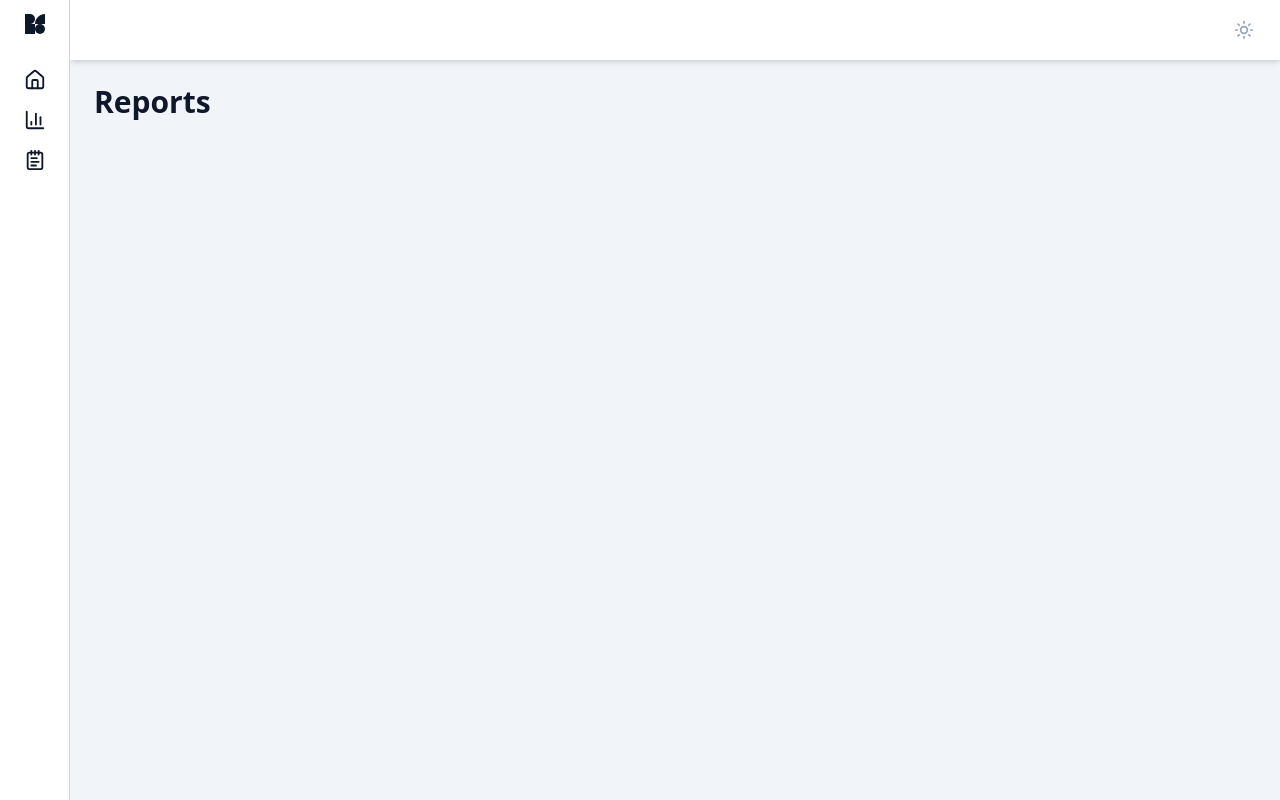
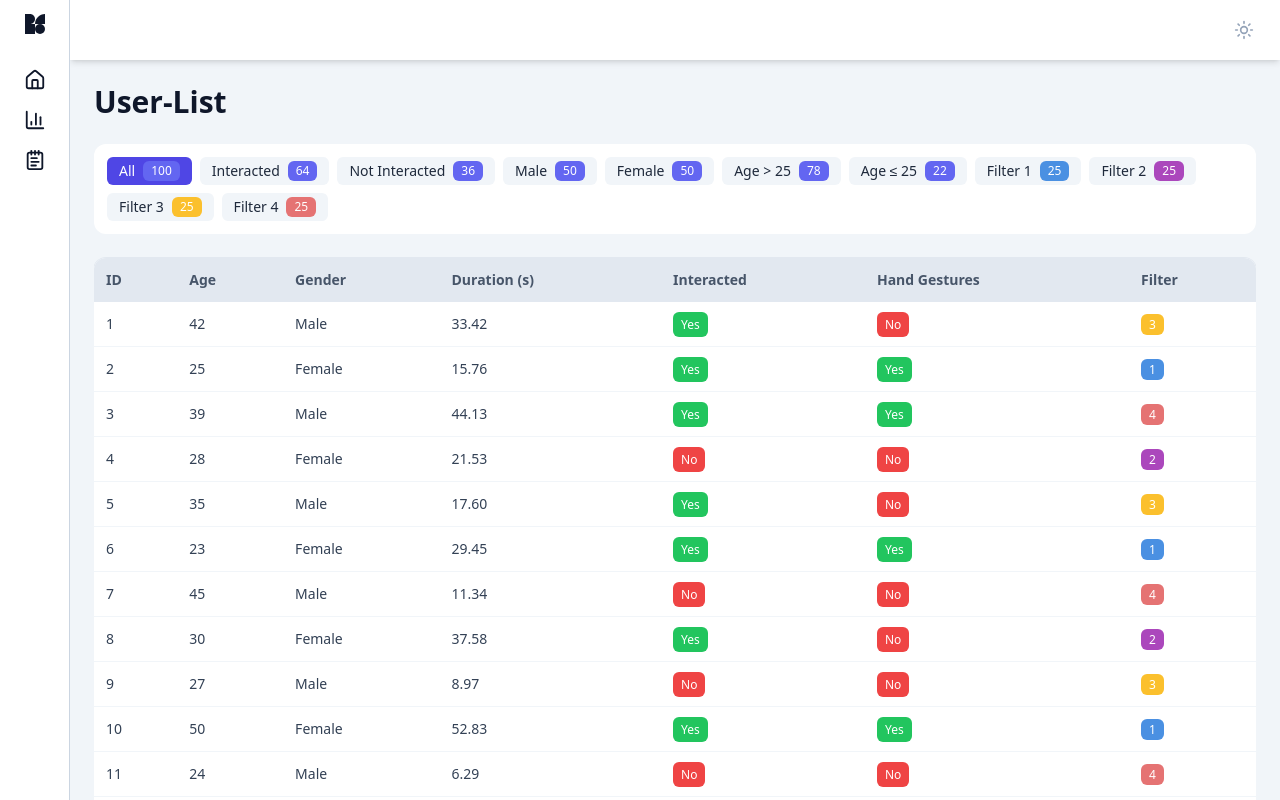
Before and after one commit to Mdeeq08/Data-visualization, a React (Vite) app: page /reports in a window 1280 px wide. Built offline with nearby package versions, Linux system fonts and the light colour scheme.

Commit message:
Add list page to show all avaible data plus add animation

```diff
--- a/package.json
+++ b/package.json
@@ -13,6 +13,7 @@
   "dependencies": {
     "@uidotdev/usehooks": "^2.4.1",
     "clsx": "^2.1.1",
+    "framer-motion": "^12.7.4",
     "lucide-react": "^0.441.0",
     "react": "^18.3.1",
     "react-dom": "^18.3.1",
--- a/src/data/chartDataService.js
+++ b/src/data/chartDataService.js
@@ -1,4 +1,5 @@
 // src/data/analytics-data.js
+import database from "./database.json";
 
 const DAYS = ["Monday", "Tuesday", "Wednesday", "Thursday", "Friday", "Saturday", "Sunday"];
 let cachedRawData = [];
@@ -10,6 +11,7 @@ function assignRandomDay(entries) {
     }));
 }
 
+export const getAllUsers = async () => database;
 async function fetchRawData() {
     if (cachedRawData.length > 0) return cachedRawData;
 
@@ -32,7 +34,10 @@ export const getBarChartData = async () => {
     const grouped = DAYS.map((day) => {
         const dayGroup = interacted.filter((entry) => entry.day === day);
 
-    let Over40M = 0, Under40M = 0, Over40F = 0, Under40F = 0;
+        let Over40M = 0,
+            Under40M = 0,
+            Over40F = 0,
+            Under40F = 0;
 
         dayGroup.forEach((entry) => {
             const isOver40 = entry.age > 40;
@@ -82,7 +87,7 @@ export const getAreaChartData = async () => {
         return {
             day,
             Interacted: interacted,
-      NotInteracted: notInteracted
+            NotInteracted: notInteracted,
         };
     });
 
--- a/src/routes/dashboard/analytics.jsx
+++ b/src/routes/dashboard/analytics.jsx
@@ -68,7 +68,7 @@ const Analytics = () => {
         <BarChart data={data}>
           <XAxis dataKey="month" stroke="#cbd5e1" />
           <YAxis stroke="#cbd5e1" />
-          <Tooltip contentStyle={{ backgroundColor: "#1e293b", borderRadius: "8px", border: "none" }} />
+          <Tooltip contentStyle={{ borderRadius: "8px", border: "none" }} />
           <Legend wrapperStyle={{ color: "white" }} />
           <Bar dataKey="Asia" stackId="a" fill="#14b8a6" />
           <Bar dataKey="Europe" stackId="a" fill="#facc15" />
--- a/src/routes/dashboard/page.jsx
+++ b/src/routes/dashboard/main-page.jsx
@@ -1,15 +1,18 @@
+// src/routes/dashboard/page.jsx
+import { useEffect, useState } from "react";
 import { Area, AreaChart, ResponsiveContainer, Tooltip, XAxis, YAxis, BarChart, Bar, PieChart, Pie, Cell, Legend, CartesianGrid } from "recharts";
 import { useTheme } from "@/hooks/use-theme";
-//import { overviewData } from "@/constants";
-import { Footer } from "@/layouts/footer";
-//import { CreditCard, DollarSign, Package, Users } from "lucide-react";
 import PropTypes from "prop-types";
-import { useEffect, useState } from "react";
-import { getBarChartData, getPieChartData, getAreaChartData } from "../../data/chartDataService";
+import { getBarChartData, getPieChartData, getAreaChartData } from "@/data/chartDataService";
+import { motion } from "framer-motion";
 
+// Component for each filter card at the top of the dashboard
 const StatCard = ({ imageSrc, title, value, change, bgColor }) => (
-    <div
-        className={`card flex flex-col justify-between rounded-xl p-4 text-white shadow-lg`}
+    <motion.div
+        initial={{ opacity: 0, y: 300 }}
+        animate={{ opacity: 1, y: 0 }}
+        transition={{ duration: 0.7 }}
+        className="card flex flex-col justify-between rounded-xl p-4 text-white shadow-lg"
         style={{ background: bgColor }}
     >
         <div className="flex items-start justify-between">
@@ -26,18 +29,19 @@ const StatCard = ({ imageSrc, title, value, change, bgColor }) => (
                 className="w-30 h-30 rounded-full object-contain"
             />
         </div>
-    </div>
+    </motion.div>
 );
 
 StatCard.propTypes = {
-    icon: PropTypes.elementType.isRequired,
+    icon: PropTypes.elementType,
     imageSrc: PropTypes.string,
     title: PropTypes.string.isRequired,
-    value: PropTypes.string.isRequired,
-    change: PropTypes.string.isRequired,
+    value: PropTypes.string,
+    change: PropTypes.string,
     bgColor: PropTypes.string.isRequired,
 };
 
+// Main dashboard page
 const DashboardPage = () => {
     const { theme } = useTheme();
     const [barData, setBarData] = useState([]);
@@ -45,6 +49,7 @@ const DashboardPage = () => {
     const [overviewData, setOverviewData] = useState([]);
     const COLORS = ["#4A90E2", "#AB47BC", "#FBC02D", "#E57373"];
 
+    // Fetch all data for the dashboard
     useEffect(() => {
         getBarChartData().then(setBarData);
         getPieChartData().then(setPieData);
@@ -53,7 +58,10 @@ const DashboardPage = () => {
 
     return (
         <div className="flex flex-col gap-y-6 p-6">
+            {/* Page title */}
             <h1 className="text-3xl font-bold text-slate-900 dark:text-white">Dashboard</h1>
+
+            {/* Filter statistic cards */}
             <div className="grid grid-cols-1 gap-4 md:grid-cols-2 lg:grid-cols-4">
                 <StatCard
                     title="Filter 1"
@@ -77,11 +85,18 @@ const DashboardPage = () => {
                     bgColor="#E57373"
                 />
             </div>
+
+            {/* Pie and Bar Charts */}
             <div className="grid grid-cols-1 gap-4 text-slate-900 dark:text-white md:grid-cols-2 lg:grid-cols-7">
-                <div className="card col-span-1 rounded-xl bg-white p-4 shadow-md md:col-span-2 lg:col-span-3">
+                {/* Pie Chart */}
+                <motion.div
+                    initial={{ opacity: 0, y: 200 }}
+                    animate={{ opacity: 1, y: 0 }}
+                    transition={{ duration: 0.5 }}
+                    className="card col-span-1 rounded-xl bg-white p-4 shadow-md md:col-span-2 lg:col-span-3"
+                >
                     <p className="text-lg font-semibold">Filters</p>
                     <p className="text-sm text-slate-500 dark:text-slate-400">Interactions By Filter Engagement</p>
-
                     <ResponsiveContainer
                         width="100%"
                         height={250}
@@ -118,8 +133,15 @@ const DashboardPage = () => {
                             </Pie>
                         </PieChart>
                     </ResponsiveContainer>
-                </div>
-                <div className="card col-span-1 rounded-xl bg-white p-4 text-slate-900 shadow-md dark:text-white md:col-span-2 lg:col-span-4">
+                </motion.div>
+
+                {/* Bar Chart */}
+                <motion.div
+                    initial={{ opacity: 0, x: 200 }}
+                    animate={{ opacity: 1, x: 0 }}
+                    transition={{ duration: 0.6 }}
+                    className="card col-span-1 rounded-xl bg-white p-4 text-slate-900 shadow-md dark:text-white md:col-span-2 lg:col-span-4"
+                >
                     <p className="text-lg font-semibold">User Engagement</p>
                     <p className="text-sm text-slate-500 dark:text-slate-400">Interactions By Age</p>
                     <ResponsiveContainer
@@ -130,13 +152,11 @@ const DashboardPage = () => {
                             data={barData}
                             barSize={40}
                         >
-                            {/* Grid lines */}
                             <CartesianGrid
+                                vertical={false}
                                 strokeDasharray="3 3"
                                 stroke={theme === "light" ? "#e2e8f0" : "#334155"}
                             />
-
-                            {/* X-axis: days of the week */}
                             <XAxis
                                 dataKey="day"
                                 tickLine={false}
@@ -144,16 +164,12 @@ const DashboardPage = () => {
                                 stroke={theme === "light" ? "#475569" : "#94a3b8"}
                                 style={{ fontSize: "0.85rem" }}
                             />
-
-                            {/* Y-axis */}
                             <YAxis
                                 tickLine={false}
                                 axisLine={false}
                                 stroke={theme === "light" ? "#475569" : "#94a3b8"}
                                 style={{ fontSize: "0.85rem" }}
                             />
-
-                            {/* Tooltip */}
                             <Tooltip
                                 cursor={{ fill: "#0000" }}
                                 contentStyle={{
@@ -162,19 +178,14 @@ const DashboardPage = () => {
                                     color: theme === "light" ? "black" : "white",
                                 }}
                             />
-
-                            {/* Legend */}
                             <Legend
                                 verticalAlign="top"
                                 align="right"
                             />
-
-                            {/* Bars radius={[10, 10, 0, 0]}*/}
                             <Bar
                                 dataKey="Over40M"
                                 stackId="a"
                                 fill="#6366f1"
-                                stroke={theme === "light" ? "#e2e8f0" : "#334155"}
                             />
                             <Bar
                                 dataKey="Under40M"
@@ -193,9 +204,16 @@ const DashboardPage = () => {
                             />
                         </BarChart>
                     </ResponsiveContainer>
-                </div>
+                </motion.div>
             </div>
-            <div className="card mt-4 rounded-xl bg-white p-4 text-slate-900 shadow-md dark:text-white">
+
+            {/* Area Chart */}
+            <motion.div
+                initial={{ opacity: 0, scale: 0.95 }}
+                animate={{ opacity: 1, scale: 1 }}
+                transition={{ duration: 0.5 }}
+                className="card mt-4 rounded-xl bg-white p-4 text-slate-900 shadow-md dark:text-white"
+            >
                 <p className="text-lg font-semibold">User Engagement</p>
                 <p className="text-sm text-slate-500 dark:text-slate-400">Interactions tracked over the week</p>
                 <ResponsiveContainer
@@ -206,7 +224,7 @@ const DashboardPage = () => {
                         <div className="flex items-center gap-2">
                             <div
                                 className="h-3 w-3 rounded-full"
-                                style={{ backgroundColor: "	#6366f1" }}
+                                style={{ backgroundColor: "#6366f1" }}
                             ></div>
                             <span>Interacted</span>
                             <span className="font-bold text-green-600">{overviewData.reduce((sum, d) => sum + d.Interacted, 0)}</span>
@@ -221,6 +239,11 @@ const DashboardPage = () => {
                         </div>
                     </div>
                     <AreaChart data={overviewData}>
+                        <CartesianGrid
+                            vertical={false}
+                            strokeDasharray="3 3"
+                            stroke={theme === "light" ? "#e2e8f0" : "#334155"}
+                        />
                         <defs>
                             <linearGradient
                                 id="colorInteracted"
@@ -231,12 +254,12 @@ const DashboardPage = () => {
                             >
                                 <stop
                                     offset="5%"
-                                    stopColor="	#6366f1"
+                                    stopColor="#6366f1"
                                     stopOpacity={0.8}
                                 />
                                 <stop
                                     offset="95%"
-                                    stopColor="	#6366f1"
+                                    stopColor="#6366f1"
                                     stopOpacity={0}
                                 />
                             </linearGradient>
@@ -259,16 +282,20 @@ const DashboardPage = () => {
                                 />
                             </linearGradient>
                         </defs>
-
                         <XAxis
-                        dataKey="day"
-                         />
-                        <YAxis />
+                            dataKey="day"
+                            tickLine={false}
+                            axisLine={false}
+                        />
+                        <YAxis
+                            tickLine={false}
+                            axisLine={false}
+                        />
                         <Tooltip />
                         <Area
                             type="monotone"
                             dataKey="Interacted"
-                            stroke="	#6366f1"
+                            stroke="#6366f1"
                             fill="url(#colorInteracted)"
                         />
                         <Area
@@ -279,8 +306,7 @@ const DashboardPage = () => {
                         />
                     </AreaChart>
                 </ResponsiveContainer>
-            </div>
-            <Footer />
+            </motion.div>
         </div>
     );
 };
--- /dev/null
+++ b/src/routes/dashboard/reports.jsx
@@ -0,0 +1,166 @@
+// src/routes/reports/page.jsx
+import { useEffect, useState, useMemo } from "react";
+import { getAllUsers } from "@/data/chartDataService";
+import { ChevronLeft, ChevronRight } from "lucide-react";
+import { motion } from "framer-motion";
+
+const ROWS_PER_PAGE = 20;
+const FILTER_COLORS = ["bg-[#4A90E2]", "bg-[#AB47BC]", "bg-[#FBC02D]", "bg-[#E57373]"];
+
+const ReportsPage = () => {
+  const [users, setUsers] = useState([]);
+  const [currentPage, setCurrentPage] = useState(1);
+  const [activeFilter, setActiveFilter] = useState("all");
+
+  useEffect(() => {
+    getAllUsers().then(data => {
+      setUsers(data);
+    });
+  }, []);
+
+  const filterConditions = {
+    all: () => true,
+    interacted: (u) => u.interacted,
+    not_interacted: (u) => !u.interacted,
+    male: (u) => u.gender === "Male",
+    female: (u) => u.gender === "Female",
+    age_above: (u) => u.age > 25,
+    age_below: (u) => u.age <= 25,
+    filter_1: (u) => u.filter === 1,
+    filter_2: (u) => u.filter === 2,
+    filter_3: (u) => u.filter === 3,
+    filter_4: (u) => u.filter === 4,
+  };
+
+  const filterList = useMemo(() => [
+    { label: "All", value: "all" },
+    { label: "Interacted", value: "interacted" },
+    { label: "Not Interacted", value: "not_interacted" },
+    { label: "Male", value: "male" },
+    { label: "Female", value: "female" },
+    { label: "Age > 25", value: "age_above" },
+    { label: "Age ≤ 25", value: "age_below" },
+    { label: "Filter 1", value: "filter_1" },
+    { label: "Filter 2", value: "filter_2" },
+    { label: "Filter 3", value: "filter_3" },
+    { label: "Filter 4", value: "filter_4" },
+  ], []);
+
+  const filteredUsers = users.filter(filterConditions[activeFilter]);
+  const totalPages = Math.ceil(filteredUsers.length / ROWS_PER_PAGE);
+  const paginated = filteredUsers.slice(
+    (currentPage - 1) * ROWS_PER_PAGE,
+    currentPage * ROWS_PER_PAGE
+  );
+
+  const getCount = (filter) => users.filter(filterConditions[filter]).length;
+
+  return (
+    <div className="space-y-6 overflow-x-hidden">
+      <h1 className="text-3xl font-bold text-slate-900 dark:text-white">User-List</h1>
+
+      {/* Filters */}
+      <div className="flex flex-wrap gap-2 bg-white dark:bg-slate-900 p-3 rounded-xl border border-transparent">
+        {filterList.map((f) => (
+          <button
+            key={f.value}
+            onClick={() => { setActiveFilter(f.value); setCurrentPage(1); }}
+            className={`flex items-center gap-2 px-3 py-1 rounded-md text-sm font-medium transition ${
+              activeFilter === f.value
+                ? "bg-indigo-600 text-white"
+                : "bg-slate-100 dark:bg-slate-800 text-slate-800 dark:text-white"
+            }`}
+          >
+            {f.label}
+            <span className={`text-xs px-2 py-0.5 rounded-md text-white ${
+              f.value.includes("filter") ? FILTER_COLORS[parseInt(f.value.split("_")[1]) - 1] : "bg-indigo-500"
+            }`}>
+              {getCount(f.value)}
+            </span>
+          </button>
+        ))}
+      </div>
+
+      {/* Table */}
+      <motion.div
+        initial={{ opacity: 0, y: 300 }}
+        animate={{ opacity: 1, y: 0 }}
+        transition={{ duration: 0.7 }}
+        >
+      <div className="overflow-x-auto rounded-xl shadow-sm bg-white dark:bg-slate-900 ring-1 ring-slate-200 dark:ring-slate-700" >
+        <table className="min-w-full text-sm text-left ">
+          <thead className="bg-slate-200 dark:bg-slate-800/80 text-slate-600 dark:text-slate-300">
+            <tr>
+              <th className="p-3">ID</th>
+              <th className="p-3">Age</th>
+              <th className="p-3">Gender</th>
+              <th className="p-3">Duration (s)</th>
+              <th className="p-3">Interacted</th>
+              <th className="p-3">Hand Gestures</th>
+              <th className="p-3">Filter</th>
+            </tr>
+          </thead>
+          <motion.tbody
+            key={currentPage + activeFilter}
+
+            transition={{ duration: 0.3 }}
+            className="divide-y divide-slate-100 dark:divide-slate-800"
+          >
+            {paginated.map((user) => (
+              <tr key={user.id} className="hover:bg-slate-50 dark:hover:bg-slate-800 transition">
+                <td className="p-3 whitespace-nowrap text-slate-700 dark:text-slate-200">{user.id}</td>
+                <td className="p-3 whitespace-nowrap text-slate-700 dark:text-slate-200">{user.age}</td>
+                <td className="p-3 whitespace-nowrap text-slate-700 dark:text-slate-200">{user.gender}</td>
+                <td className="p-3 whitespace-nowrap text-slate-700 dark:text-slate-200">{user.duration.toFixed(2)}</td>
+                <td className="p-3 whitespace-nowrap">
+                  <span className={`px-2 py-1 rounded-md text-xs font-medium ${
+                    user.interacted ? "bg-green-500 text-white" : "bg-red-500 text-white"
+                  }`}>
+                    {user.interacted ? "Yes" : "No"}
+                  </span>
+                </td>
+                <td className="p-3 whitespace-nowrap">
+                  <span className={`px-2 py-1 rounded-md text-xs font-medium ${
+                    user.handGestures ? "bg-green-500 text-white" : "bg-red-500 text-white"
+                  }`}>
+                    {user.handGestures ? "Yes" : "No"}
+                  </span>
+                </td>
+                <td className="p-3 whitespace-nowrap">
+                  <span className={`px-2 py-0.5 rounded-md text-xs font-medium text-white ${
+                    FILTER_COLORS[(user.filter || 1) - 1] || "bg-indigo-500"
+                  }`}>
+                    {user.filter}
+                  </span>
+                </td>
+              </tr>
+            ))}
+          </motion.tbody>
+        </table>
+      </div>
+      </motion.div>
+      {/* Pagination */}
+      <div className="flex items-center justify-between mt-4">
+        <button
+          disabled={currentPage === 1}
+          onClick={() => setCurrentPage((prev) => prev - 1)}
+          className="p-2 disabled:opacity-30 text-slate-900 dark:text-white"
+        >
+          <ChevronLeft size={20} />
+        </button>
+        <span className="text-sm text-slate-900 dark:text-white">
+          Page {currentPage} of {totalPages}
+        </span>
+        <button
+          disabled={currentPage === totalPages}
+          onClick={() => setCurrentPage((prev) => prev + 1)}
+          className="p-2 disabled:opacity-30 text-slate-900 dark:text-white"
+        >
+          <ChevronRight size={20} />
+        </button>
+      </div>
+    </div>
+  );
+};
+
+export default ReportsPage;
```
Also changed, not shown: src/App.jsx (+4 -3 lines), src/routes/dashboard/report.jsx (deleted), 1 other file (tests, documents, lock files or other folders). Lines whose indentation alone changed are shown as unchanged.
